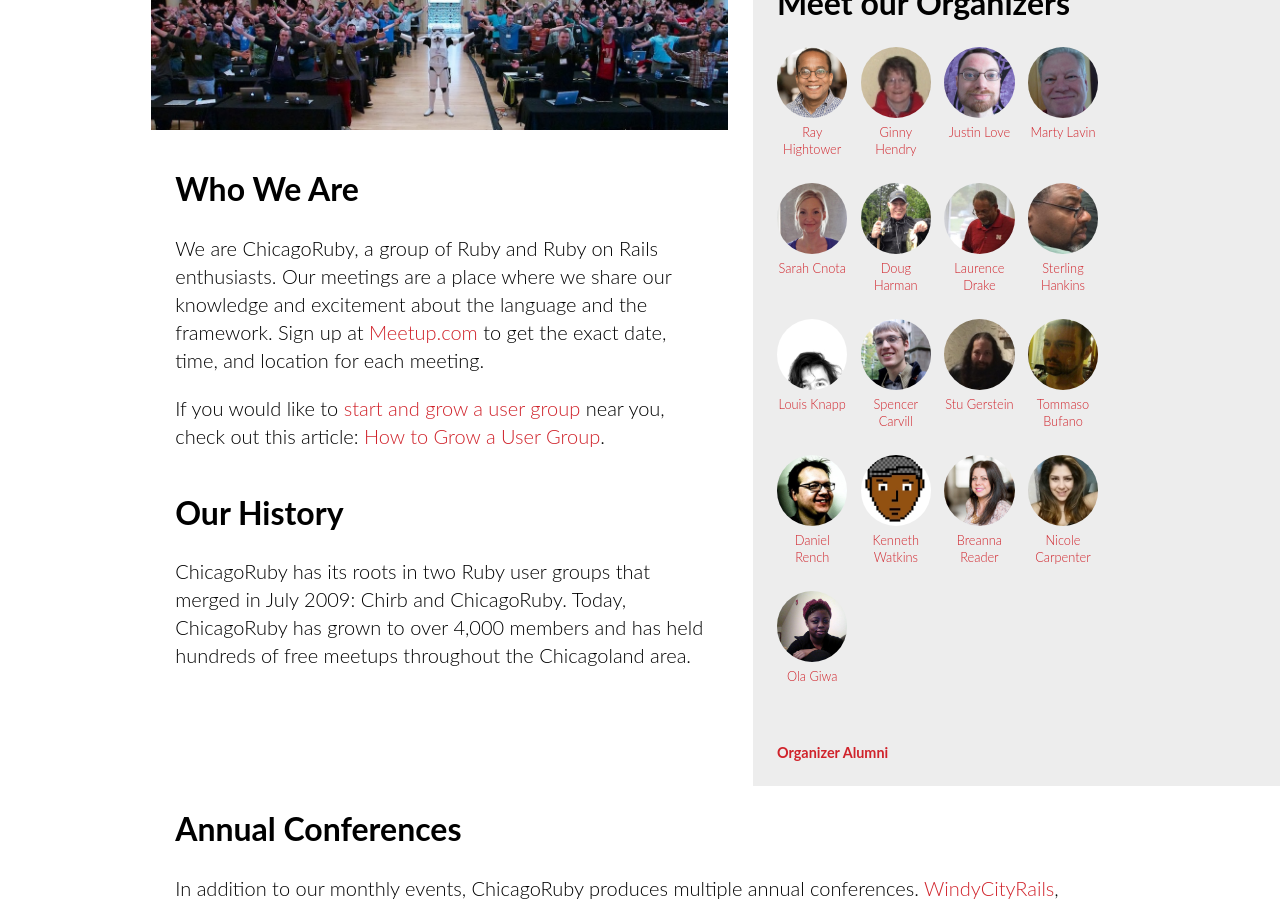
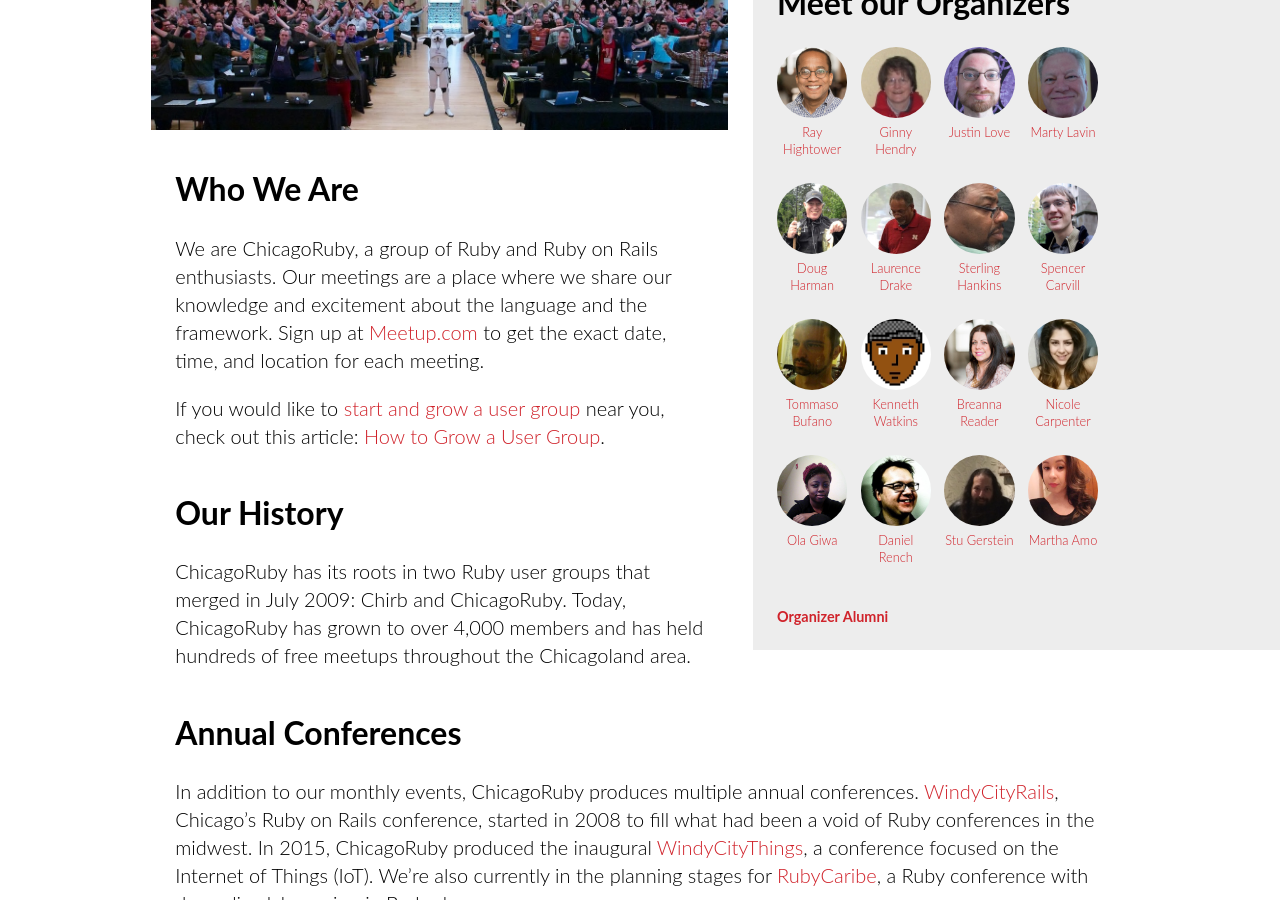
Before and after one commit to chicagoruby/chicagoruby-website, a Jekyll site: the page built from pages/advanced/about.html, in a window 1280 px wide and 900 px high, scrolled down 328 px. Built offline with Jekyll 4.4.1, drawn with Linux system fonts in a browser that asks for light colours; nearby versions of some CDN libraries.

Commit message:
Update the list of organizers.

```diff
--- a/_data/organizers.yml
+++ b/_data/organizers.yml
@@ -11,9 +11,6 @@
   - name: Marty Lavin
     link: http://www.meetup.com/ChicagoRuby/members/1345203/
     photo: marty_lavin.jpg
-  - name: Sarah Cnota
-    link: http://www.meetup.com/ChicagoRuby/members/13059934/
-    photo: sarah_cnota.jpg
   - name: Doug Harman
     link: http://www.meetup.com/ChicagoRuby/members/61690512/
     photo: doug_harman.jpg
@@ -23,21 +20,12 @@
   - name: Sterling Hankins
     link: http://www.meetup.com/ChicagoRuby/members/25308002/
     photo: sterling_hankins.jpg
-  - name: Louis Knapp
-    link: http://www.meetup.com/ChicagoRuby/members/191892448/
-    photo: louis_knapp.jpg
   - name: Spencer Carvill
     link: http://www.meetup.com/ChicagoRuby/members/179505712/
     photo: spencer_carvill.jpg
-  - name: Stu Gerstein
-    link: http://www.meetup.com/ChicagoRuby/members/13463131/
-    photo: stu_gerstein.jpg
   - name: Tommaso Bufano
     link: https://twitter.com/tbufano
     photo: tommaso_bufano.jpg
-  - name: Daniel Rench
-    link: http://www.meetup.com/ChicagoRuby/members/11715177/
-    photo: daniel_rench.jpg
   - name: Kenneth Watkins
     link: https://twitter.com/kennethjulian
     photo: kenneth_watkins.jpg
@@ -50,6 +38,15 @@
   - name: Ola Giwa
     link: https://twitter.com/AmazingSpeciali
     photo: ola_giwa.jpg
+  - name: Daniel Rench
+    link: http://www.meetup.com/ChicagoRuby/members/11715177/
+    photo: daniel_rench.jpg
+  - name: Stu Gerstein
+    link: http://www.meetup.com/ChicagoRuby/members/13463131/
+    photo: stu_gerstein.jpg
+  - name: Martha Amo
+    link: https://www.linkedin.com/in/marthamamo/
+    photo: martha_amo.jpg
 past:
   - name: Steve Rummel
     link: http://www.meetup.com/ChicagoRuby/members/3035910/
@@ -99,8 +96,6 @@
     link: http://www.meetup.com/ChicagoRuby/members/135529442/
   - name: Hugo Corbucci
     link: http://twitter.com/hugocorbucci
-  - name: James Courtois
-    link: http://www.meetup.com/ChicagoRuby/members/130532612/
   - name: Dexter Teng
     link: http://www.meetup.com/ChicagoRuby/members/185776457/
   - name: Tonya Johnson
@@ -111,3 +106,9 @@
     link: https://www.meetup.com/ChicagoRuby/members/73426392/
   - name: LaToya Allen
     link: https://twitter.com/HashtagLaToya
+  - name: Sarah Cnota
+    link: http://www.meetup.com/ChicagoRuby/members/13059934/
+  - name: James Courtois
+    link: http://www.meetup.com/ChicagoRuby/members/130532612/
+  - name: Louis Knapp
+    link: http://www.meetup.com/ChicagoRuby/members/191892448/
```
Also changed, not shown: assets/organizers/martha_amo.jpg (added).
